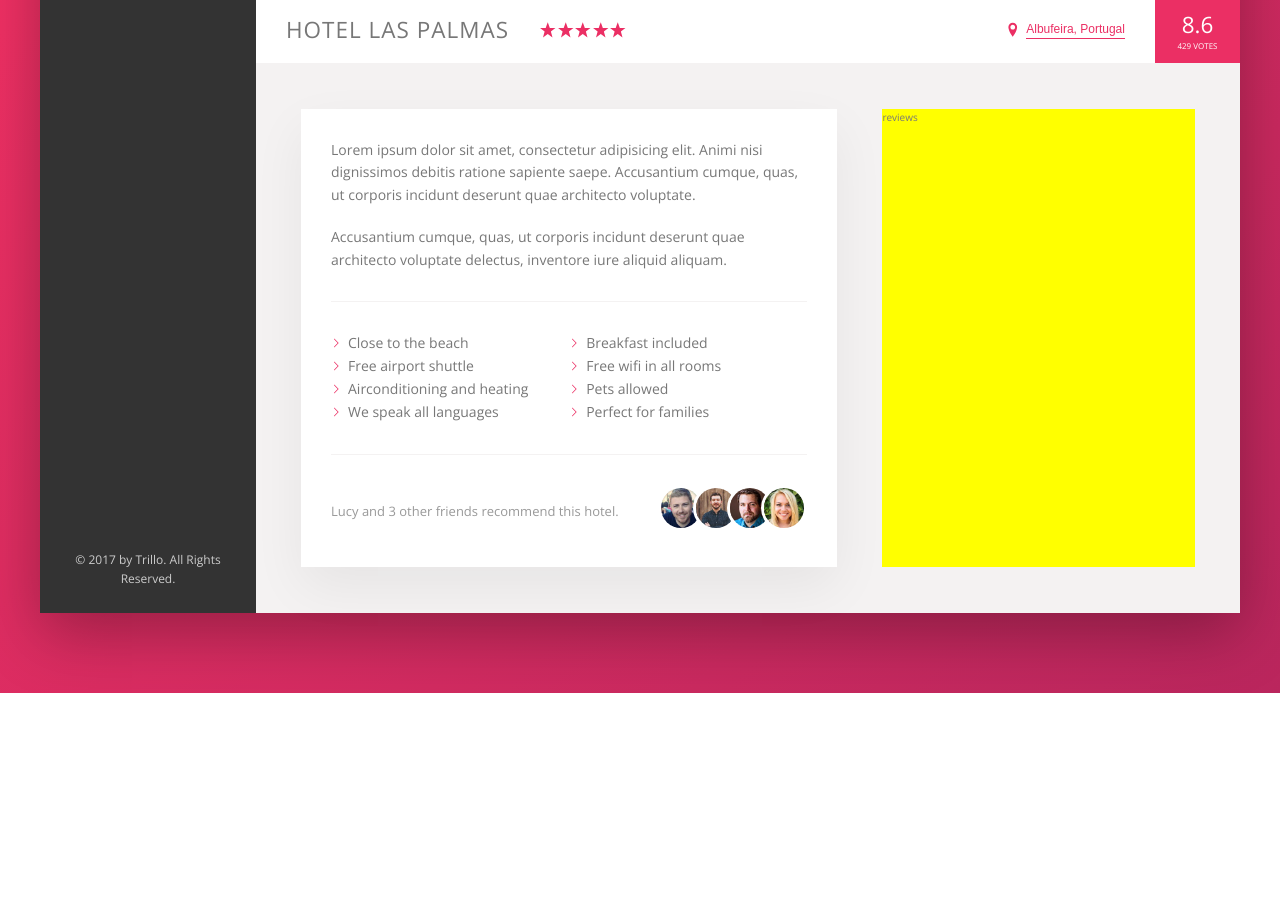
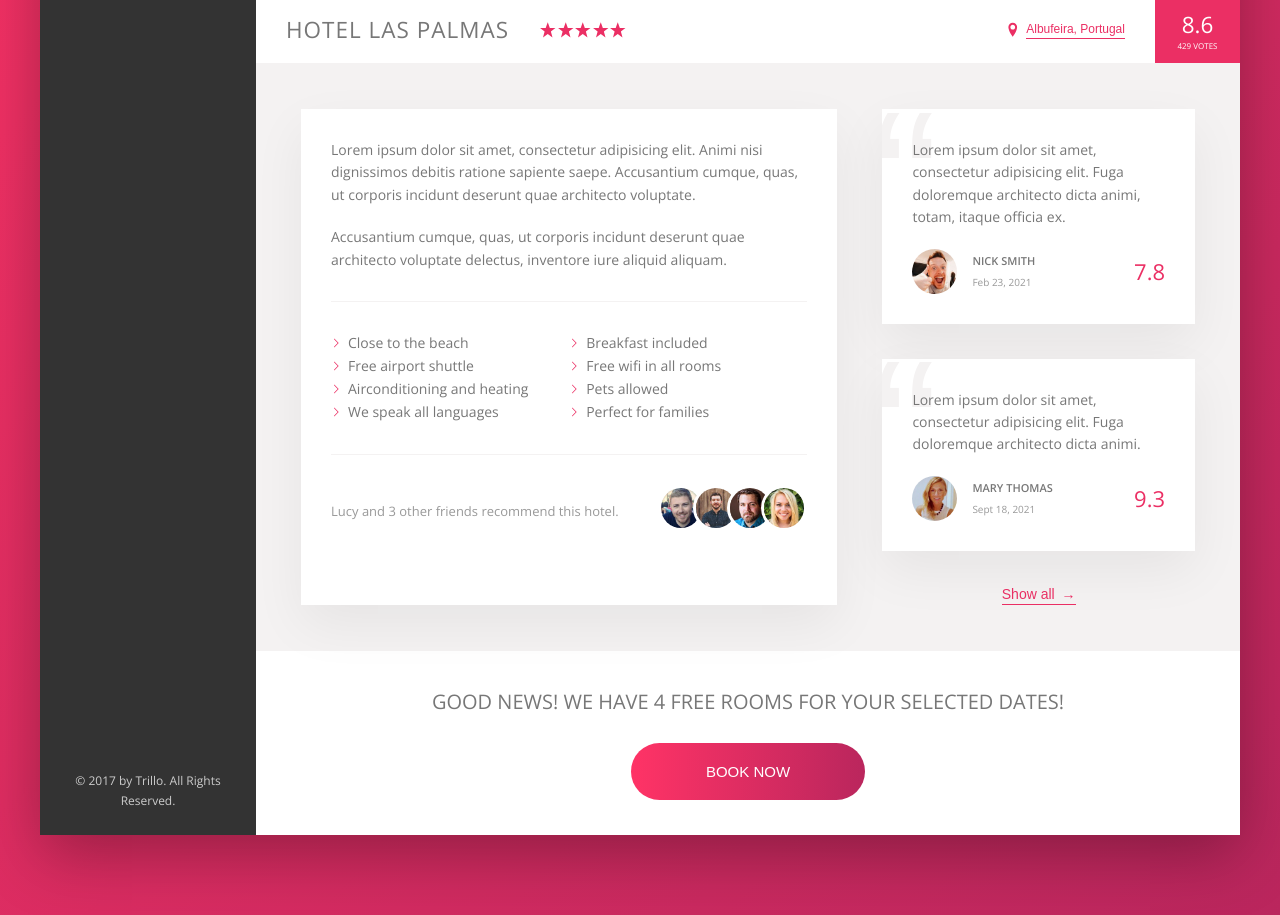
Before and after one commit to justin0077/Trillo, a website: page index.html in a window 1280 px wide. Shown: the part 538-1453 px from the top of the page. Before the commit the page ends 1231 px from the top, so only its background shows below. Drawn offline with nearby package versions, Linux system fonts and the light colour scheme.

Commit message:
New changes

```diff
--- a/index.html
+++ b/index.html
@@ -13,7 +13,7 @@
 <body>
 <div class="container">
     <header class="header">
-                <img class="logo" src="img/logo.png" alt="trillo logo" />
+        <img class="logo" src="img/logo.png" alt="trillo logo"/>
         <form class="search" action="#">
             <input type="text" class="search__input" placeholder="Search Hotels">
 
@@ -37,7 +37,7 @@
                 <span class="user-nav__notification">13</span>
             </div>
             <div class="user-nav__user">
-                        <img src="img/user.jpg" alt="User photo" class="user-nav__user-photo" />
+                <img src="img/user.jpg" alt="User photo" class="user-nav__user-photo"/>
                 <span class="user-nav__user-name">Justin</span>
             </div>
         </nav>
@@ -87,13 +87,13 @@
         <main class="hotel-view">
             <div class="gallery">
                 <figure class="gallery__item">
-                            <img class="gallery__photo" src="img/hotel-1.jpg" alt="hotel 1" />
+                    <img class="gallery__photo" src="img/hotel-1.jpg" alt="hotel 1"/>
                 </figure>
                 <figure class="gallery__item">
-                            <img class="gallery__photo" src="img/hotel-2.jpg" alt="hotel 2" />
+                    <img class="gallery__photo" src="img/hotel-2.jpg" alt="hotel 2"/>
                 </figure>
                 <figure class="gallery__item">
-                            <img class="gallery__photo" src="img/hotel-3.jpg" alt="hotel 3" />
+                    <img class="gallery__photo" src="img/hotel-3.jpg" alt="hotel 3"/>
                 </figure>
             </div>
 
@@ -131,10 +131,13 @@
             <div class="detail">
                 <div class="description">
                     <p class="paragraph">
-                                Lorem ipsum dolor sit amet, consectetur adipisicing elit. Animi nisi dignissimos debitis ratione sapiente saepe. Accusantium cumque, quas, ut corporis incidunt deserunt quae architecto voluptate.
+                        Lorem ipsum dolor sit amet, consectetur adipisicing elit. Animi nisi dignissimos debitis ratione
+                        sapiente saepe. Accusantium cumque, quas, ut corporis incidunt deserunt quae architecto
+                        voluptate.
                     </p>
                     <p class="paragraph">
-                                Accusantium cumque, quas, ut corporis incidunt deserunt quae architecto voluptate delectus, inventore iure aliquid aliquam.
+                        Accusantium cumque, quas, ut corporis incidunt deserunt quae architecto voluptate delectus,
+                        inventore iure aliquid aliquam.
                     </p>
 
                     <ul class="list">
@@ -152,16 +155,50 @@
                             Lucy and 3 other friends recommend this hotel.
                         </p>
                         <div class="recommend__friends">
-                                    <img class="recommend__photo" src="img/user-3.jpg" alt="Friend 1" />
-                                    <img class="recommend__photo" src="img/user-4.jpg" alt="Friend 2" />
-                                    <img class="recommend__photo" src="img/user-5.jpg" alt="Friend 3" />
-                                    <img class="recommend__photo" src="img/user-6.jpg" alt="Friend 4" />
+                            <img class="recommend__photo" src="img/user-3.jpg" alt="Friend 1"/>
+                            <img class="recommend__photo" src="img/user-4.jpg" alt="Friend 2"/>
+                            <img class="recommend__photo" src="img/user-5.jpg" alt="Friend 3"/>
+                            <img class="recommend__photo" src="img/user-6.jpg" alt="Friend 4"/>
                         </div>
                     </div>
                 </div>
                 <div class="user-reviews">
-reviews
+                    <figure class="review">
+                        <blockquote class="review__text">
+                            Lorem ipsum dolor sit amet, consectetur adipisicing elit. Fuga doloremque architecto dicta
+                            animi, totam, itaque officia ex.
+                        </blockquote>
+                        <figcaption class="review__user">
+                            <img src="img/user-1.jpg" class="review__photo" alt="User 1"/>
+                            <div class="review__user-box">
+                                <p class="review__user-name">Nick Smith</p>
+                                <p class="review__user-date">Feb 23, 2021</p>
                             </div>
+                            <div class="review__rating">7.8</div>
+                        </figcaption>
+                    </figure>
+                    <figure class="review">
+                        <blockquote class="review__text">
+                            Lorem ipsum dolor sit amet, consectetur adipisicing elit. Fuga doloremque architecto dicta animi.
+                        </blockquote>
+                        <figcaption class="review__user">
+                            <img src="img/user-2.jpg" class="review__photo" alt="User 1"/>
+                            <div class="review__user-box">
+                                <p class="review__user-name">Mary Thomas</p>
+                                <p class="review__user-date">Sept 18, 2021</p>
+                            </div>
+                            <div class="review__rating">9.3</div>
+                        </figcaption>
+                    </figure>
+                    <button class="btn-inline">Show all <span>&rarr;</span></button>
+                </div>
+            </div>
+            <div class="cta">
+                <h2 class="cta__book-now">Good news! We have 4 free rooms for your selected dates!</h2>
+                <button class="btn">
+                    <span class="btn__visible">Book now</span>
+                    <span class="btn__invisible">Only 4 rooms left</span>
+                </button>
             </div>
         </main>
     </div>
--- a/sass/_components.scss
+++ b/sass/_components.scss
@@ -204,7 +204,7 @@
   }
 
   &__icon-star,
-  &__icon-location{
+  &__icon-location {
     width: 1.75rem;
     height: 1.75rem;
     fill: var(--color-primary);
@@ -257,9 +257,19 @@
   cursor: pointer;
   transition: all .2s;
 
+  & span {
+    margin-left: 3px;
+    transition: margin-left .2s;
+  }
+
   &:hover {
     color: var(--color-grey-dark-1);
+
+    span {
+      margin-left: 8px;
+    }
   }
+
 
   &:focus {
     outline: none;
@@ -276,7 +286,7 @@
 
   50% {
     transform: scale(1.05);
-    box-shadow: 0 1rem 4rem rgba(0,0,0,.25);
+    box-shadow: 0 1rem 4rem rgba(0, 0, 0, .25);
   }
 
   100% {
@@ -348,3 +358,126 @@
 
   }
 }
+
+.review {
+  background-color: #fff;
+  box-shadow: var(--shadow-light);
+  padding: 3rem;
+  margin-bottom: 3.5rem;
+  position: relative;
+  overflow: hidden;
+
+  &__text {
+    margin-bottom: 2rem;
+    z-index: 10;
+    position: relative;
+  }
+
+  &__user {
+    display: flex;
+    align-items: center;
+  }
+
+  &__photo {
+    height: 4.5rem;
+    width: 4.5rem;
+    border-radius: 50%;
+    margin-right: 1.5rem;
+  }
+
+  &__user-box {
+    margin-right: auto;
+  }
+
+  &__user-name {
+    font-size: 1.1rem;
+    font-weight: 600;
+    text-transform: uppercase;
+    margin-bottom: .4rem;
+  }
+
+  &__user-date {
+    font-size: 1rem;
+    color: var(--color-grey-dark-3);
+  }
+
+  &__rating {
+    color: var(--color-primary);
+    font-size: 2.2rem;
+    font-weight: 300;
+  }
+
+  &::before {
+    content: '\201C';
+    position: absolute;
+    top: -2.75rem;
+    left: -1rem;
+    font-size: 20rem;
+    color: var(--color-grey-light-2);
+    line-height: 1;
+    font-family: sans-serif;
+    z-index: 1;
+  }
+
+}
+
+.cta {
+  padding: 3.5rem 0;
+  text-align: center;
+
+  &__book-now {
+    text-transform: uppercase;
+    font-size: 2rem;
+    font-weight: 300;
+    margin-bottom: 2.5rem;
+  }
+}
+
+.btn {
+  font-size: 1.5rem;
+  font-weight: 300;
+  text-transform: uppercase;
+  border-radius: 100px;
+  border: none;
+  background-image: linear-gradient(to right, var(--color-primary-light), var(--color-primary-dark));
+  color: #fff;
+  position: relative;
+  overflow: hidden;
+
+  & > * {
+    display: inline-block;
+    height: 100%;
+    width: 100%;
+    transition: all .2s;
+  }
+
+  &__visible {
+    padding: 2rem 7.5rem;
+    height: 100%;
+    width: 100%;
+  }
+
+  &__invisible {
+    position: absolute;
+    left: 0;
+    top: -100%;
+    padding: 2rem 0;
+  }
+
+  &:hover {
+    background-image: linear-gradient(to left, var(--color-primary-light), var(--color-primary-dark));
+  }
+
+  &:hover &__visible {
+    transform: translateY(100%);
+  }
+
+  &:hover &__invisible {
+    top: 0;
+  }
+
+  &:focus {
+    outline: none;
+    animation: pulsate 1s infinite;
+  }
+}
--- a/sass/_layouts.scss
+++ b/sass/_layouts.scss
@@ -38,6 +38,7 @@
 }
 
 .detail {
+  font-size: 1.4rem;
   display: flex;
   padding: 4.5rem;
   background-color: var(--color-grey-light-2);
@@ -50,10 +51,11 @@
   padding: 3rem;
   flex: 0 0 60%;
   margin-right: 4.5rem;
-  font-size: 1.4rem;
 }
 
 .user-reviews {
-  background-color: yellow;
   flex: 1;
+  display: flex;
+  flex-direction: column;
+  align-items: center;
 }
```
Also changed, not shown: css/style.css. Lines whose indentation alone changed are shown as unchanged.
